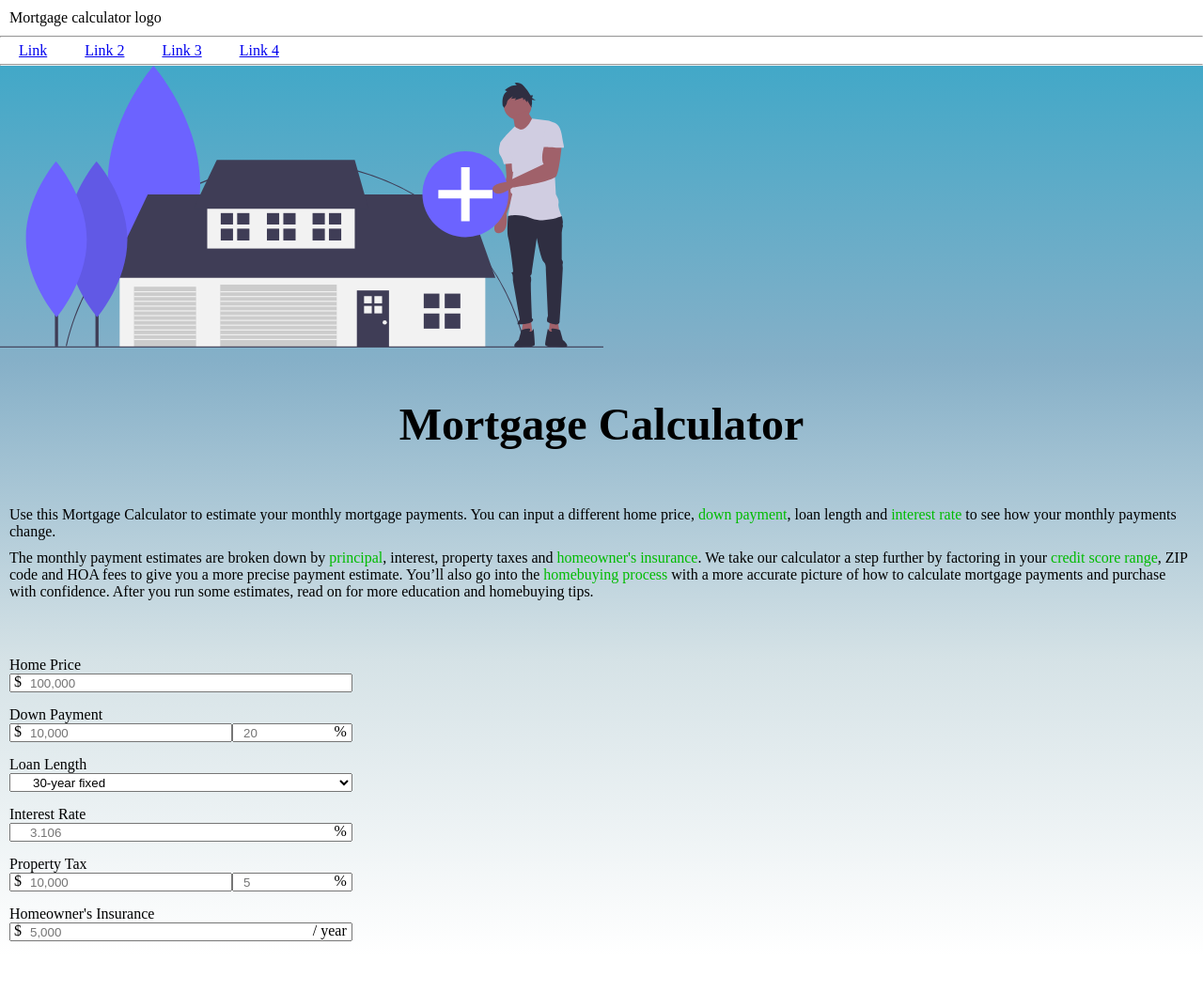
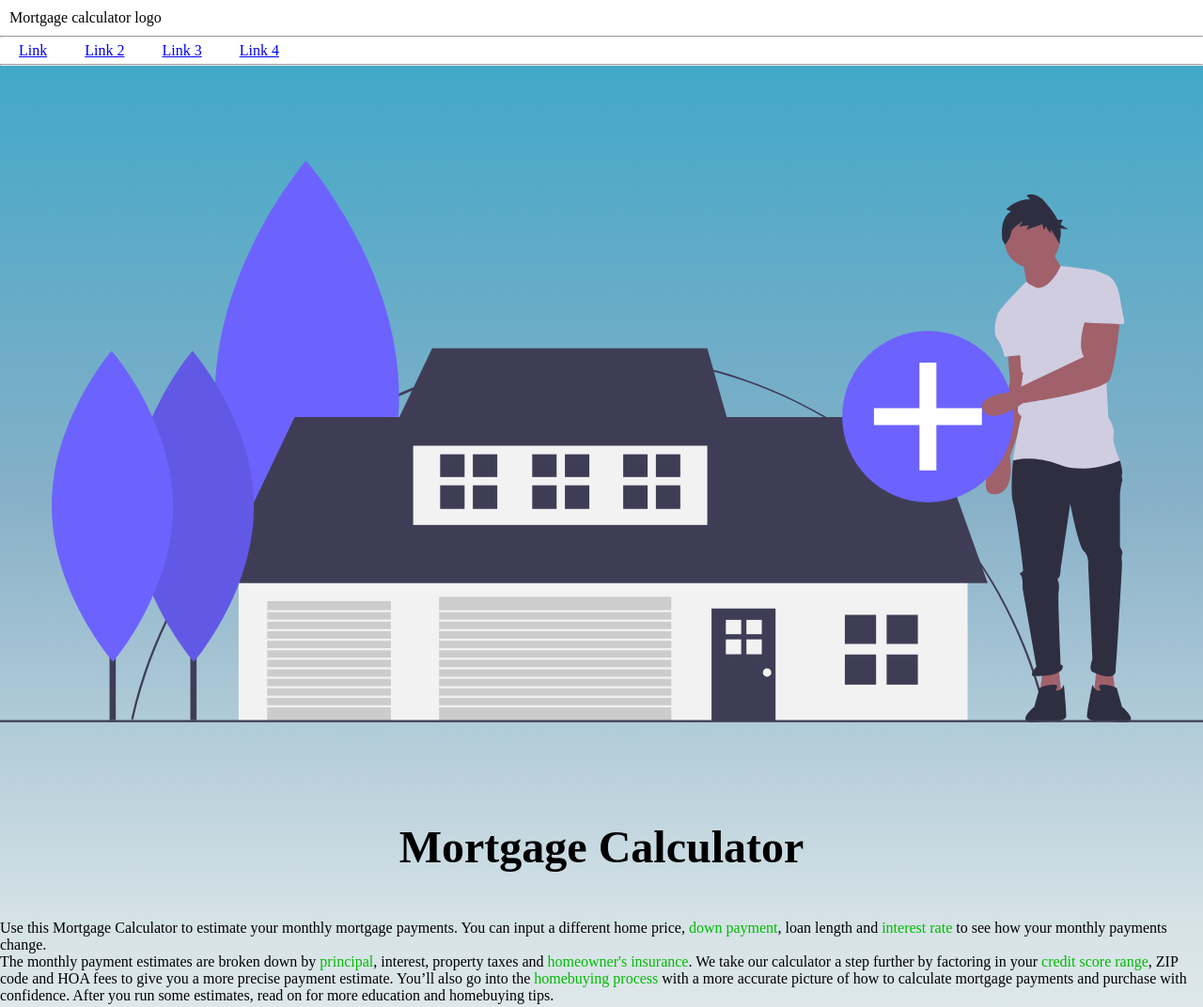
Before and after one commit to DDeShon/Mortage-Loan-Calculator, a plain HTML site: page index.html in a window 1280 px wide. Shown: the top 1072 px of the page at 94% size. Before the commit the page ends 1017 px from the top, so only its background shows below. Drawn offline with Linux system fonts and the light colour scheme.

Commit message:
updated calculator form

```diff
--- a/Styles/styles.css
+++ b/Styles/styles.css
@@ -6,15 +6,15 @@
   box-sizing: border-box;
 }
 
-input::-webkit-outer-spin-button,
-input::-webkit-inner-spin-button{
+/* input::-webkit-outer-spin-button,
+input::-webkit-inner-spin-button {
   -webkit-appearance: none;
   margin: 0;
 }
 
-input[type=number]{
+input[type="number"] {
   -moz-appearance: none;
-}
+} */
 
 body {
   display: block;
@@ -52,9 +52,9 @@ main {
 /* Hero Section */
 
 .hero .bg-img {
-  justify-content: center;
-  max-width: 100vw;
-  max-height: 300px;
+  background-position: center;
+  width: 100vw;
+  height: 300px;
 }
 
 .hero .title {
@@ -65,7 +65,7 @@ main {
 
 .hero-text,
 .hero-sub-text {
-  margin: 10px;
+  /* margin: 10px; */
 }
 
 .hero-text a,
@@ -85,7 +85,7 @@ main {
   margin-top: 50px;
 }
 
-.form{
+.form {
   justify-content: center;
   max-width: 95%;
 }
@@ -111,6 +111,11 @@ main {
 .input-overlay-text_right {
   position: absolute;
   right: 6px;
+}
+
+.input-overlay-text_right_left {
+  position: absolute;
+  right: 36%;
 }
 
 .input-overlay-text_right input {
@@ -151,7 +156,10 @@ select {
 }
 
 #home-price,
-#down-payment,
+#down-payment {
+  padding-left: 20px;
+}
+
 #property-tax {
   padding-left: 20px;
 }
@@ -164,14 +172,21 @@ select {
   padding-left: 20px;
 }
 
-#interest-rate{
+#interest-rate {
   padding-left: 20px;
 }
 
 /* End of Calculator Content Section */
 
-@media only screen and (min-width: 1024px){
-  .calc-content-section{
+@media only screen and (min-width: 768px) {
+  .hero .title {
+    padding: 0 0 50px 0;
+  }
+  .hero .bg-img {
+    height: 100vh;
+    background-size: ;
+  }
+  .calc-content-section {
     width: 30%;
   }
 }
--- a/index.html
+++ b/index.html
@@ -122,7 +122,7 @@
                   placeholder="10,000"
                   optional
                 />
-                <div class="input-overlay-text_right">/ year</div>
+                <div class="input-overlay-text_right_left">/ year</div>
               </div>
               <div class="input-overlay-right tax-percent">
                 <input
```
